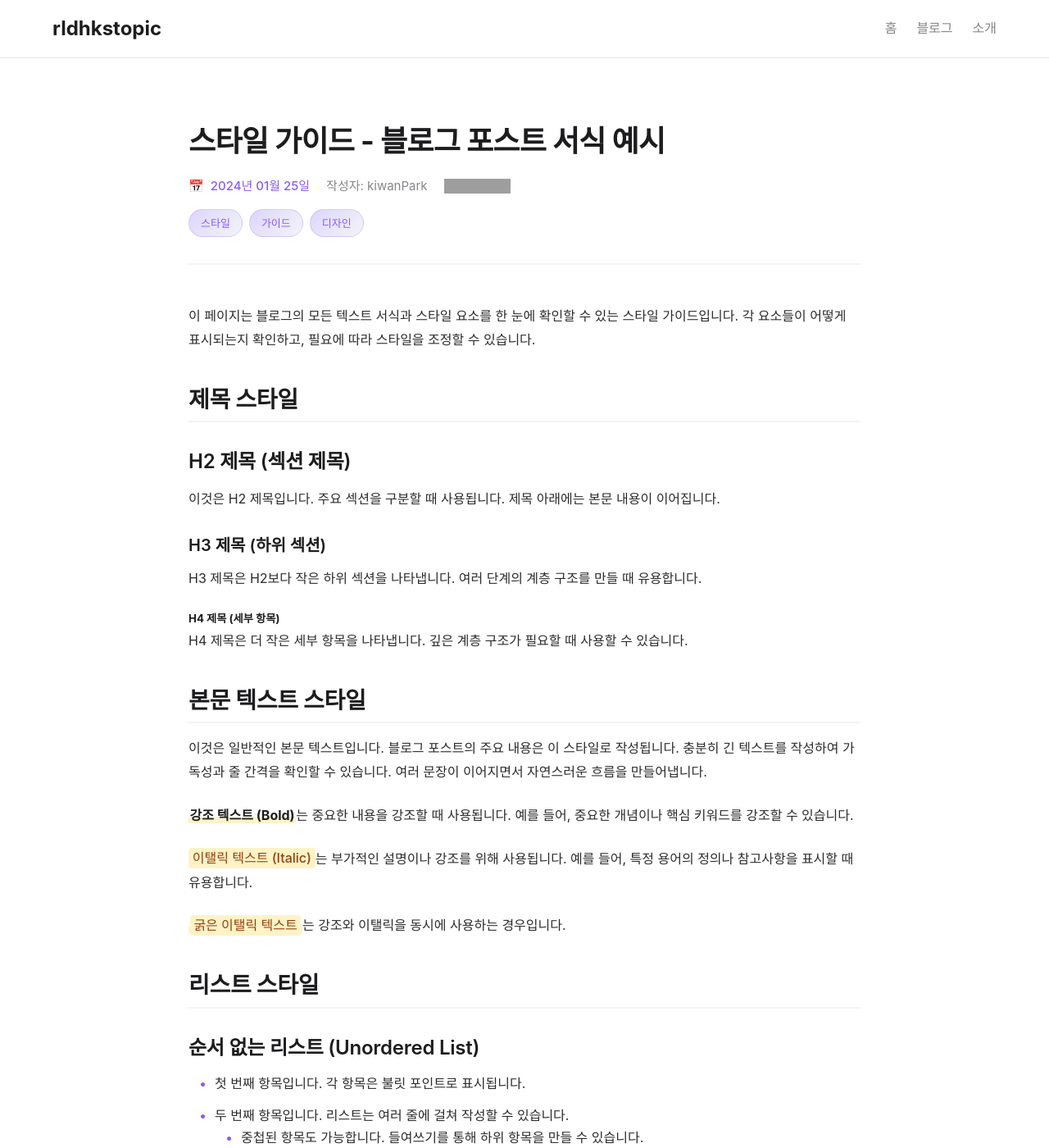
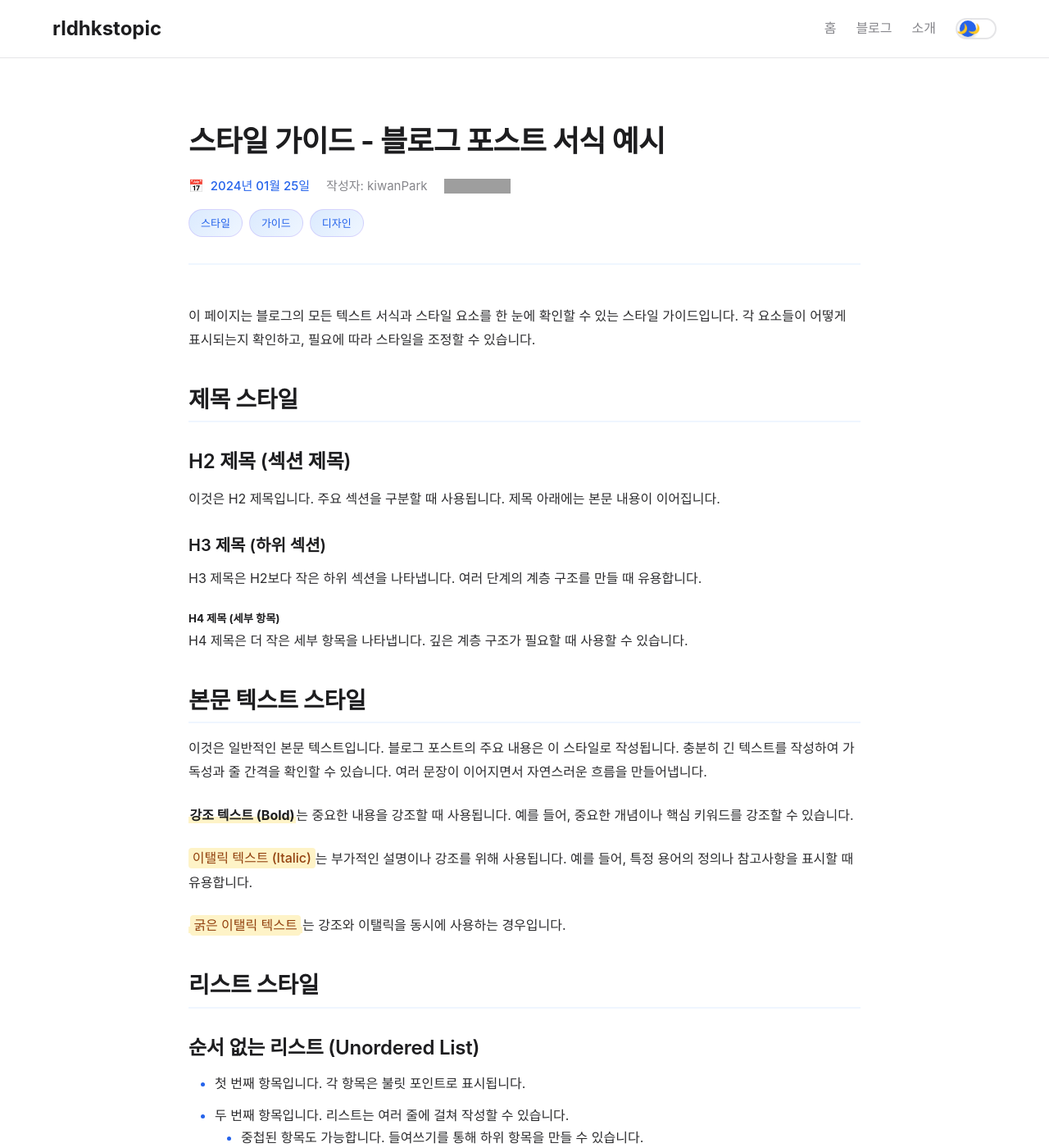
Before and after one commit to rldhkstopic/rldhkstopic.github.io, a Jekyll site: the page built from _posts/2024-01-25-스타일-가이드.md, in a window 1280 px wide and 1400 px high. Shown: the whole window at 82% size. Built offline with Jekyll 4.4.1, drawn with Linux system fonts in a browser that asks for light colours; nearby versions of some CDN libraries; grey boxes are pictures that could not be loaded.

Commit message:
라이트/다크 모드 전환 기능 추가 및 보라색 테마를 블루 계열로 변경

```diff
--- a/_layouts/default.html
+++ b/_layouts/default.html
@@ -11,7 +11,8 @@
     <link rel="canonical" href="{{ page.url | replace:'index.html','' | absolute_url }}">
 
     <!-- Prism.js for syntax highlighting -->
-    <link rel="stylesheet" href="https://cdnjs.cloudflare.com/ajax/libs/prism/1.29.0/themes/prism-tomorrow.min.css">
+    <link rel="stylesheet" href="https://cdnjs.cloudflare.com/ajax/libs/prism/1.29.0/themes/prism.min.css" id="prism-theme-light">
+    <link rel="stylesheet" href="https://cdnjs.cloudflare.com/ajax/libs/prism/1.29.0/themes/prism-tomorrow.min.css" id="prism-theme-dark" media="(prefers-color-scheme: dark)">
     <link rel="stylesheet" href="https://cdnjs.cloudflare.com/ajax/libs/prism/1.29.0/plugins/line-numbers/prism-line-numbers.min.css">
 
     <!-- MathJax for LaTeX -->
@@ -37,6 +38,10 @@
             {% for item in site.navigation %}
               <a class="page-link" href="{{ item.url | relative_url }}">{{ item.title }}</a>
             {% endfor %}
+            <!-- 라이트/다크 모드 토글 버튼 -->
+            <button class="theme-toggle" id="themeToggle" aria-label="테마 전환">
+              <span class="theme-toggle-icon">🌙</span>
+            </button>
           </div>
         </nav>
       </div>
@@ -231,6 +236,50 @@
           setTimeout(processCodeBlocks, 100);
         };
       }
+
+      // 테마 전환 기능
+      (function() {
+        const themeToggle = document.getElementById('themeToggle');
+        const html = document.documentElement;
+        const prismLight = document.getElementById('prism-theme-light');
+        const prismDark = document.getElementById('prism-theme-dark');
+
+        // 저장된 테마 불러오기
+        const savedTheme = localStorage.getItem('theme') || 'light';
+        html.setAttribute('data-theme', savedTheme);
+        updatePrismTheme(savedTheme);
+
+        // Prism 테마 업데이트 함수
+        function updatePrismTheme(theme) {
+          if (prismLight && prismDark) {
+            if (theme === 'dark') {
+              prismLight.disabled = true;
+              prismDark.disabled = false;
+            } else {
+              prismLight.disabled = false;
+              prismDark.disabled = true;
+            }
+          }
+        }
+
+        // 테마 토글 버튼 클릭 이벤트
+        if (themeToggle) {
+          themeToggle.addEventListener('click', function() {
+            const currentTheme = html.getAttribute('data-theme');
+            const newTheme = currentTheme === 'dark' ? 'light' : 'dark';
+            html.setAttribute('data-theme', newTheme);
+            localStorage.setItem('theme', newTheme);
+            updatePrismTheme(newTheme);
+
+            // Prism.js 재하이라이팅
+            if (window.Prism) {
+              document.querySelectorAll('pre code').forEach(function(block) {
+                Prism.highlightElement(block);
+              });
+            }
+          });
+        }
+      })();
     </script>
   </body>
 </html>
--- a/assets/css/main.css
+++ b/assets/css/main.css
@@ -8,9 +8,9 @@
 :root {
   --primary-color: #333;
   --secondary-color: #666;
-  --accent-color: #8B5CF6;
-  --accent-pastel: #DDD6FE;
-  --accent-light: #F3F4F6;
+  --accent-color: #2563EB;
+  --accent-pastel: #DBEAFE;
+  --accent-light: #EFF6FF;
   --highlight-bg: #FEF3C7;
   --highlight-color: #92400E;
   --text-primary: #1D1D1F;
@@ -21,6 +21,30 @@
   --shadow-sm: 0 1px 3px rgba(0, 0, 0, 0.05);
   --shadow-md: 0 2px 8px rgba(0, 0, 0, 0.08);
   --border-radius: 8px;
+
+  /* 코드 블록 라이트 모드 */
+  --code-bg: #F8F9FA;
+  --code-border: #E1E4E8;
+  --code-text: #24292E;
+  --code-header-bg: rgba(0, 0, 0, 0.03);
+  --code-header-text: #586069;
+}
+
+[data-theme="dark"] {
+  --text-primary: #E5E5E5;
+  --text-secondary: #A0A0A0;
+  --bg-primary: #1A1A1A;
+  --bg-secondary: #252525;
+  --border-color: #3A3A3A;
+  --shadow-sm: 0 1px 3px rgba(0, 0, 0, 0.3);
+  --shadow-md: 0 2px 8px rgba(0, 0, 0, 0.4);
+
+  /* 코드 블록 다크 모드 */
+  --code-bg: #0D1117;
+  --code-border: #30363D;
+  --code-text: #C9D1D9;
+  --code-header-bg: rgba(255, 255, 255, 0.05);
+  --code-header-text: #C9D1D9;
 }
 
 body {
@@ -79,6 +103,55 @@
 
 .page-link:hover {
   color: var(--text-primary);
+}
+
+/* 테마 토글 버튼 */
+.theme-toggle {
+  background: transparent;
+  border: 2px solid var(--border-color);
+  border-radius: 50px;
+  width: 50px;
+  height: 26px;
+  position: relative;
+  cursor: pointer;
+  transition: all 0.3s ease;
+  padding: 0;
+  display: flex;
+  align-items: center;
+  justify-content: flex-start;
+  overflow: hidden;
+}
+
+.theme-toggle:hover {
+  border-color: var(--accent-color);
+  box-shadow: 0 0 10px rgba(37, 99, 235, 0.3);
+}
+
+.theme-toggle-icon {
+  width: 20px;
+  height: 20px;
+  border-radius: 50%;
+  background: var(--accent-color);
+  display: flex;
+  align-items: center;
+  justify-content: center;
+  font-size: 12px;
+  transition: all 0.3s cubic-bezier(0.4, 0, 0.2, 1);
+  transform: translateX(3px);
+  box-shadow: 0 2px 4px rgba(0, 0, 0, 0.2);
+}
+
+[data-theme="dark"] .theme-toggle-icon {
+  transform: translateX(27px);
+  background: #FBBF24;
+}
+
+[data-theme="dark"] .theme-toggle-icon::before {
+  content: "☀️";
+}
+
+.theme-toggle-icon::before {
+  content: "🌙";
 }
 
 /* Main Content */
@@ -656,20 +729,24 @@
 }
 
 .post-content pre {
-  background: #0D1117;
+  background: var(--code-bg);
   padding: 0;
   border-radius: 12px;
   overflow: hidden;
   margin-bottom: 2rem;
-  border: 1px solid #30363D;
-  box-shadow: 0 12px 30px rgba(0, 0, 0, 0.35);
+  border: 1px solid var(--code-border);
+  box-shadow: 0 12px 30px rgba(0, 0, 0, 0.15);
   position: relative;
   min-height: 220px;
   max-height: 380px;
   overflow-y: auto;
   outline: none;
   font-family: 'SF Mono', 'Monaco', 'Cascadia Code', 'Roboto Mono', monospace;
-  transition: transform 0.2s ease, box-shadow 0.2s ease;
+  transition: transform 0.2s ease, box-shadow 0.2s ease, background 0.3s ease, border-color 0.3s ease;
+}
+
+[data-theme="dark"] .post-content pre {
+  box-shadow: 0 12px 30px rgba(0, 0, 0, 0.35);
 }
 
 .post-content pre:hover {
@@ -688,10 +765,10 @@
   top: 10px;
   left: 12px;
   padding: 4px 10px;
-  background: rgba(255, 255, 255, 0.05);
-  border: 1px solid #30363D;
+  background: var(--code-header-bg);
+  border: 1px solid var(--code-border);
   border-radius: 999px;
-  color: #C9D1D9;
+  color: var(--code-header-text);
   font-size: 0.8rem;
   font-weight: 600;
   text-transform: uppercase;
@@ -706,9 +783,9 @@
   width: 32px;
   height: 32px;
   border-radius: 8px;
-  border: 1px solid #30363D;
-  background: #161B22;
-  color: #C9D1D9;
+  border: 1px solid var(--code-border);
+  background: var(--code-bg);
+  color: var(--code-text);
   display: inline-flex;
   align-items: center;
   justify-content: center;
@@ -719,10 +796,10 @@
 }
 
 .post-content pre .code-expand-btn:hover {
-  background: #21262D;
-  border-color: #484F58;
-  color: #58A6FF;
-  box-shadow: 0 8px 20px rgba(88, 166, 255, 0.25);
+  background: var(--bg-secondary);
+  border-color: var(--accent-color);
+  color: var(--accent-color);
+  box-shadow: 0 8px 20px rgba(37, 99, 235, 0.25);
 }
 
 .post-content pre:focus {
@@ -739,11 +816,12 @@
   display: block;
   padding: 1rem 1.25rem;
   background: transparent;
-  color: #C9D1D9;
+  color: var(--code-text);
   font-size: 0.875rem;
   line-height: 1.6;
   overflow-x: auto;
   counter-reset: line-number;
+  transition: color 0.3s ease;
 }
 
 .post-content pre::-webkit-scrollbar {
@@ -752,18 +830,18 @@
 }
 
 .post-content pre::-webkit-scrollbar-track {
-  background: #161B22;
+  background: var(--bg-secondary);
   border-radius: 0;
 }
 
 .post-content pre::-webkit-scrollbar-thumb {
-  background: #30363D;
+  background: var(--code-border);
   border-radius: 5px;
-  border: 2px solid #161B22;
+  border: 2px solid var(--code-bg);
 }
 
 .post-content pre::-webkit-scrollbar-thumb:hover {
-  background: #484F58;
+  background: var(--accent-color);
 }
 
 .post-content pre.code-expandable {
@@ -783,16 +861,16 @@
   bottom: 0;
   left: 0;
   right: 0;
-  background: linear-gradient(to top, rgba(13, 17, 23, 0.98), rgba(13, 17, 23, 0.85));
+  background: linear-gradient(to top, var(--code-bg), var(--code-bg));
   padding: 1rem 1.25rem;
   text-align: center;
-  color: #58A6FF;
+  color: var(--accent-color);
   font-size: 0.8125rem;
   font-weight: 500;
   pointer-events: auto;
   cursor: pointer;
   backdrop-filter: blur(8px);
-  border-top: 1px solid #30363D;
+  border-top: 1px solid var(--code-border);
   transition: all 0.3s ease;
   z-index: 10;
 }
@@ -829,9 +907,9 @@
 }
 
 .code-modal-content {
-  background: #0D1117;
+  background: var(--code-bg);
   border-radius: 12px;
-  border: 1px solid #30363D;
+  border: 1px solid var(--code-border);
   box-shadow: 0 8px 32px rgba(0, 0, 0, 0.5);
   max-width: 90%;
   max-height: 90vh;
@@ -839,20 +917,21 @@
   position: relative;
   display: flex;
   flex-direction: column;
+  transition: background 0.3s ease, border-color 0.3s ease;
 }
 
 .code-modal-header {
   padding: 1rem 1.5rem;
-  border-bottom: 1px solid #30363D;
+  border-bottom: 1px solid var(--code-border);
   display: flex;
   justify-content: space-between;
   align-items: center;
-  background: #161B22;
+  background: var(--bg-secondary);
   border-radius: 12px 12px 0 0;
 }
 
 .code-modal-title {
-  color: #C9D1D9;
+  color: var(--code-text);
   font-size: 0.9375rem;
   font-weight: 600;
   margin: 0;
@@ -860,8 +939,8 @@
 
 .code-modal-close {
   background: transparent;
-  border: 1px solid #30363D;
-  color: #C9D1D9;
+  border: 1px solid var(--code-border);
+  color: var(--code-text);
   padding: 0.5rem 1rem;
   border-radius: 6px;
   cursor: pointer;
@@ -870,9 +949,9 @@
 }
 
 .code-modal-close:hover {
-  background: #21262D;
-  border-color: #484F58;
-  color: #FFFFFF;
+  background: var(--bg-secondary);
+  border-color: var(--accent-color);
+  color: var(--accent-color);
 }
 
 .code-modal-body {
@@ -885,13 +964,13 @@
   margin: 0;
   max-height: none;
   min-height: auto;
-  background: #0D1117;
+  background: var(--code-bg);
 }
 
 .code-modal-body pre code {
   padding: 1rem 1.25rem;
   display: block;
-  color: #C9D1D9;
+  color: var(--code-text);
   font-size: 0.9rem;
   line-height: 1.6;
   white-space: pre;
@@ -900,7 +979,7 @@
 .post-content pre:not(.highlight) code {
   background: transparent;
   padding: 1rem 1.25rem;
-  color: #C9D1D9;
+  color: var(--code-text);
   font-weight: 400;
   font-size: 0.875rem;
   line-height: 1.6;
```
